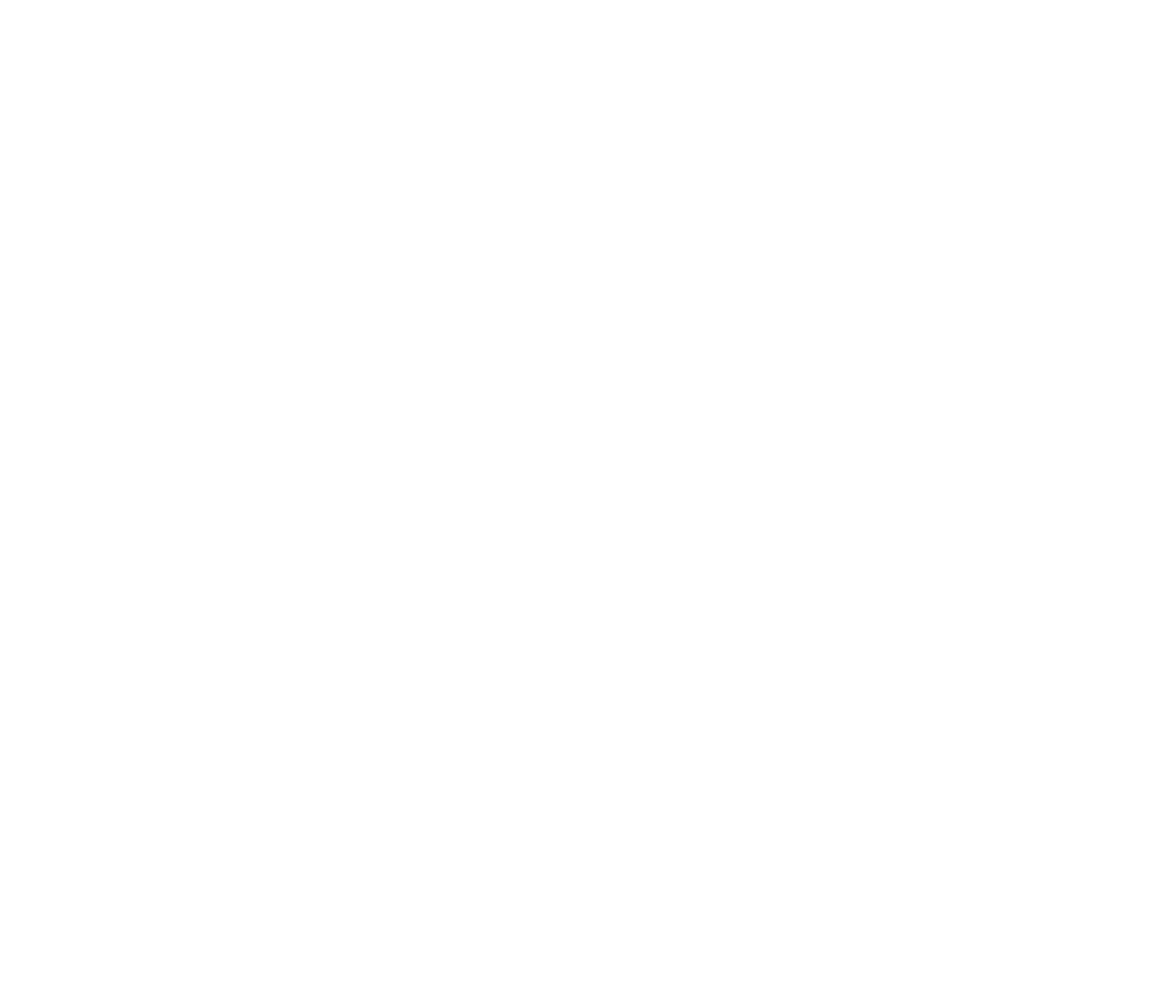
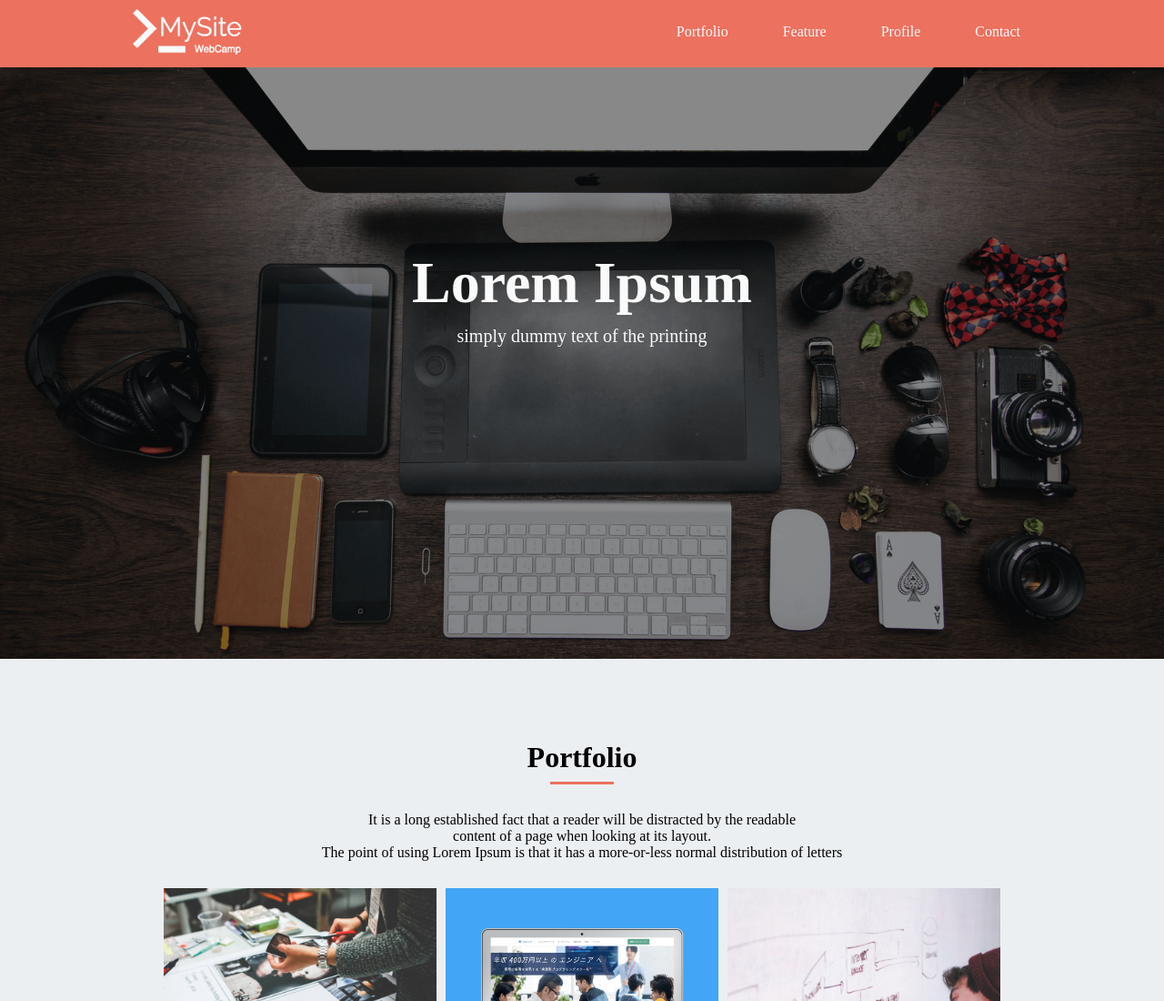
Before and after one commit to menyuu/webpage, a plain HTML site: page index.html in a window 1280 px wide. Shown: the top 1100 px of the page at 91% size. Before the commit the page ends 800 px from the top, so only its background shows below. Drawn offline with Linux system fonts and the light colour scheme.

Commit message:
header, main-visual, portfolioの作成

```diff
--- a/index.html
+++ b/index.html
@@ -5,8 +5,50 @@
   <meta name="viewport" content="width=device-width, initial-scale=1.0">
   <meta http-equiv="X-UA-Compatible" content="ie=edge">
   <title>Webページ</title>
+  <link rel="stylesheet" href="style.css" type="text/css" />
 </head>
 <body>
+  <header>
+    <div class="contents nav-bar">
+      <a class="logo" href="#"><img src="img/logo.png"></img></a>
+      <nav>
+        <ul class="item-lists">
+          <li class="item-list"><a href="">Portfolio</a></li>
+          <li class="item-list"><a href="">Feature</a></li>
+          <li class="item-list"><a href="">Profile</a></li>
+          <li class="item-list"><a href="">Contact</a></li>
+        </ul>
+      </nav>
+    </div>
+  </header>
+
+  <main>
+    <div class="main-visual">
+      <div class="contents">
+        <h1 class="main-visual-title">Lorem Ipsum</h1>
+        <p class="main-visual-text">simply dummy text of the printing</p>
+      </div>
+    </div>
+
+    <section class="portfolio">
+      <div class="portfolio-contents">
+        <h2>Portfolio</h2>
+        <p>
+          It is a long established fact that a reader will be distracted by the readable<br>
+          content of a page when looking at its layout.<br>
+          The point of using Lorem Ipsum is that it has a more-or-less normal distribution of letters
+        </p>
+        <div class="portfolio-items">
+          <div class="portfolio-item"></div>
+          <div class="portfolio-item"></div>
+          <div class="portfolio-item"></div>
+          <div class="portfolio-item"></div>
+          <div class="portfolio-item"></div>
+          <div class="portfolio-item"></div>
+        </div>
+      </div>
+    </section>
+  </main>
 
 </body>
 </html>
--- a/style.css
+++ b/style.css
@@ -3,3 +3,143 @@
   padding: 0;
   box-sizing: border-box;
 }
+
+li {
+  list-style: none;
+}
+
+a {
+  text-decoration: none;
+}
+
+h2 p {
+  color: #000000;
+}
+
+.contents {
+  width: 1024px;
+  text-align: center;
+  margin: 0 auto;
+}
+
+header {
+  background-color: #ec715f;
+}
+
+.logo img {
+  height: 70px;
+}
+
+.nav-bar {
+  display: flex;
+  justify-content: space-between;
+}
+
+.item-lists {
+  height: 70px;
+  display: flex;
+
+}
+
+.item-list a {
+  color: #fafafa;
+  font-size: 16px;
+}
+
+.item-list {
+  margin: 0 30px;
+  line-height: 70px;
+}
+
+.main-visual {
+  height: 650px;
+  background-image: url("img/mv.png");
+  background-size: cover;
+  background-position: center;
+}
+
+.main-visual-title, .main-visual-text {
+  color: #fafafa;
+}
+
+.main-visual-title {
+  padding-top: 200px;
+  font-size: 64px;
+}
+
+.main-visual-text {
+  padding-top: 10px;
+  font-size: 20px;
+}
+
+
+.portfolio {
+  background-color: #eceff1;
+}
+
+.portfolio-contents {
+  width: 920px;
+  margin: 0 auto;
+  text-align: center;
+}
+
+.portfolio-contents h2 {
+  padding-top: 90px;
+  font-size: 32px;
+}
+
+.portfolio-contents h2::after {
+  content: "";
+  display: block;
+  width: 70px;
+  height: 3px;
+  margin: 8px auto 0 auto;
+  background-color: #ec715f;
+}
+
+.portfolio-contents p {
+  font-size: 16px;
+  padding: 30px 0;
+}
+
+.portfolio-items {
+  display: flex;
+  flex-wrap: wrap;
+  padding-bottom: 90px;
+  margin: 0 auto;
+}
+
+.portfolio-item {
+  width: 300px;
+  height: 250px;
+  background-position: center;
+  background-size: cover;
+}
+
+.portfolio-item:nth-child(1) {
+  background-image: url("img/sketch.jpg");
+  margin: 0 10px 10px 0;
+}
+
+.portfolio-item:nth-child(2) {
+  background-image: url("img/websuku.png");
+  margin: 0 10px 10px 0;
+}
+
+.portfolio-item:nth-child(3) {
+  background-image: url("img/write.jpg");
+  margin: 0 0 10px 0;
+}
+
+.portfolio-item:nth-child(4) {
+  background-image: url("img/webcamp.png");
+}
+
+.portfolio-item:nth-child(5) {
+  background-image: url("img/talk.jpg");
+  margin: 0 10px 0 10px;
+}
+
+.portfolio-item:nth-child(6) {
+  background-image: url("img/webcamp-mother.png");
+}
```
Also changed, not shown: img/favicon.ico (renamed from img/img/favicon.ico), img/logo.png (renamed from img/img/logo.png), img/mv.png (renamed from img/img/mv.png), img/my-icon.jpg (renamed from img/img/my-icon.jpg), img/sketch.jpg (renamed from img/img/sketch.jpg), img/talk.jpg (renamed from img/img/talk.jpg), img/webcamp-mother.png (renamed from img/img/webcamp-mother.png), img/webcamp.png (renamed from img/img/webcamp.png), img/websuku.png (renamed from img/img/websuku.png), img/write.jpg (renamed from img/img/write.jpg), 2 other files.
